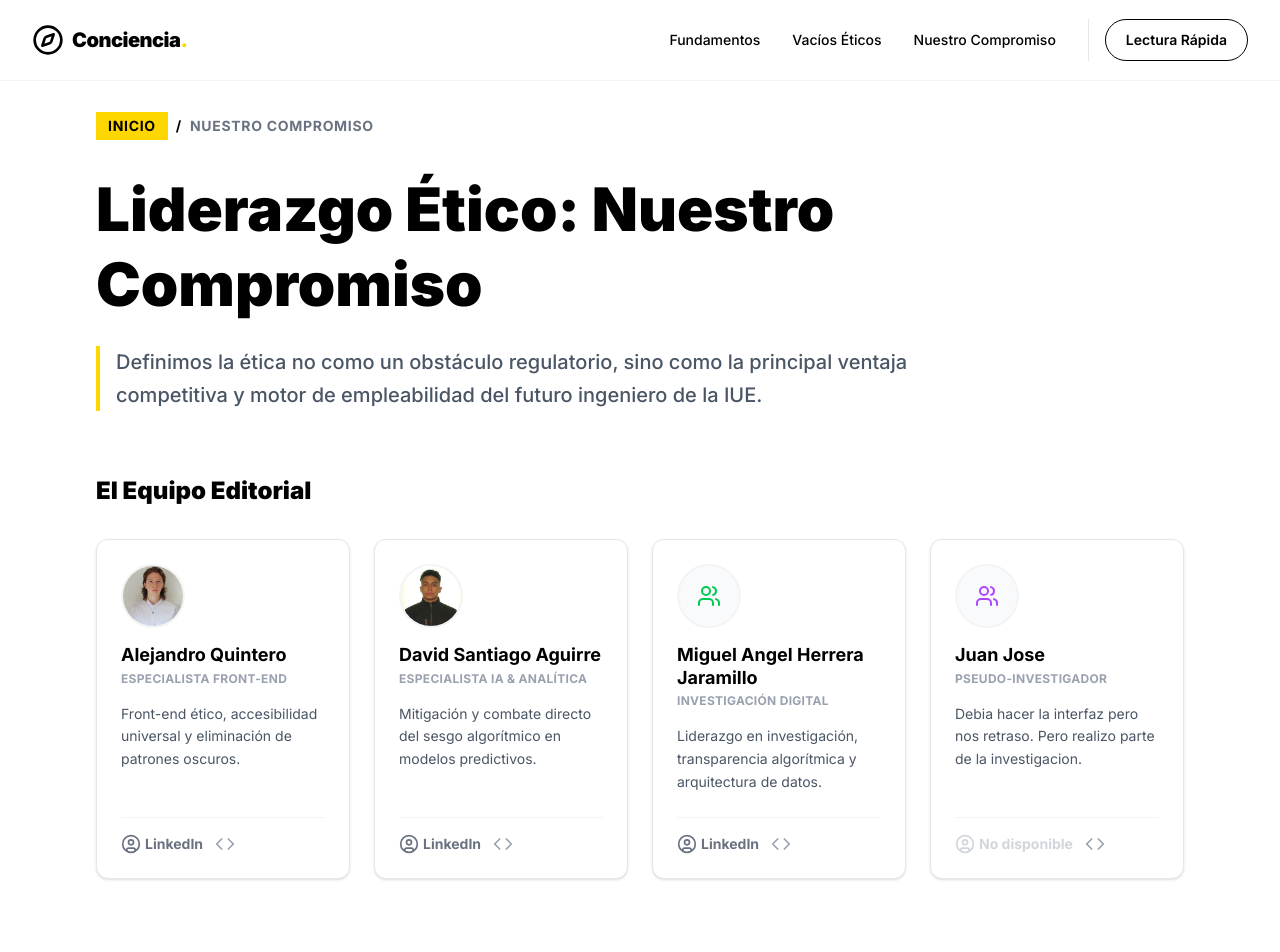
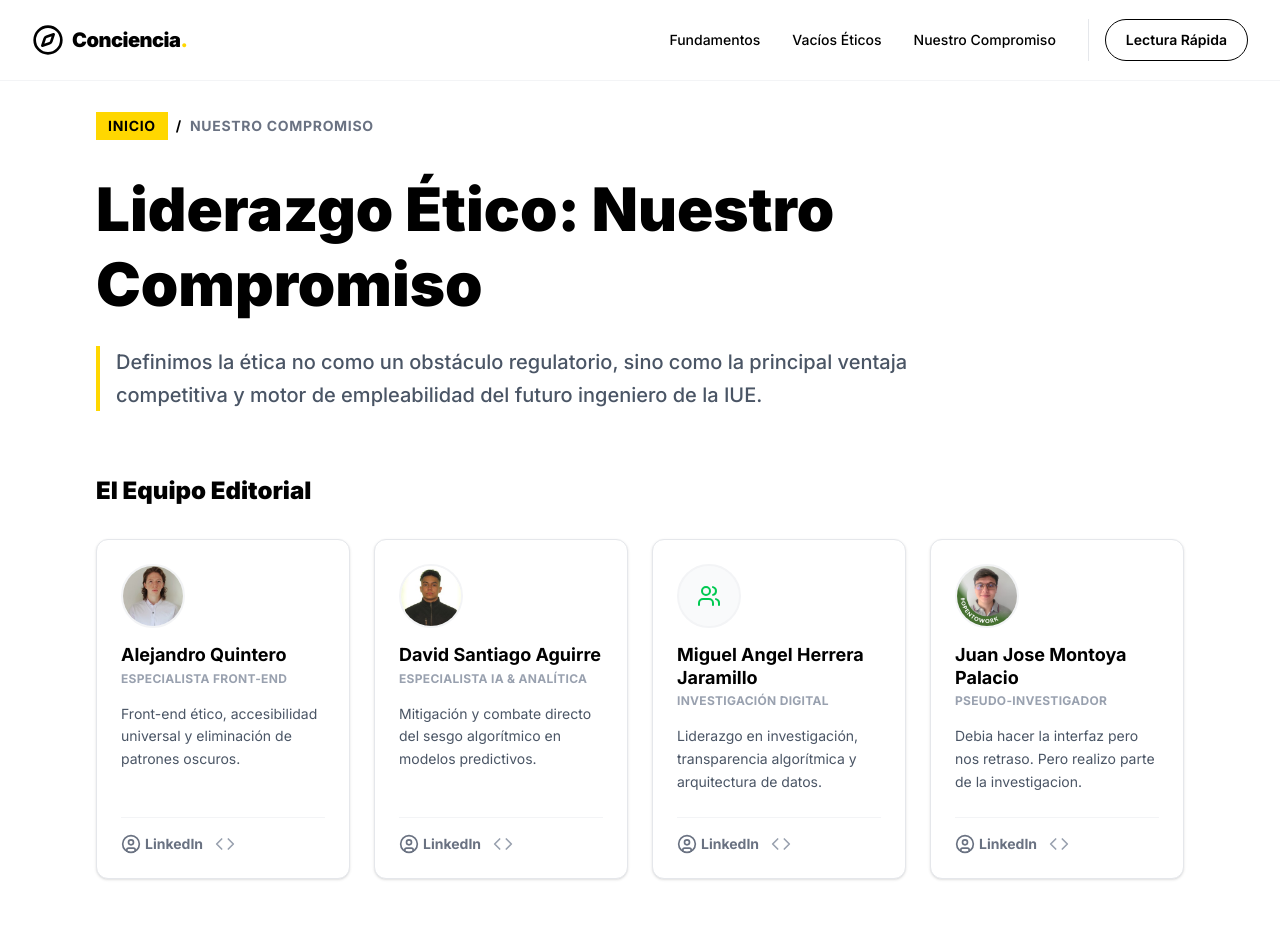
Before and after one commit to AQA04/conciencia_web, a React (Vite) app: page /contacto in a window 1280 px wide. Shown: the top 952 px of the page. Built offline with nearby package versions, Linux system fonts and the light colour scheme.

Commit message:
feat: add Contacto page with team member details and profile imagery

```diff
--- a/src/pages/Contacto.jsx
+++ b/src/pages/Contacto.jsx
@@ -27,11 +27,12 @@ const Contacto = () => {
       linkedin: "https://www.linkedin.com/in/miguel-angel-herrera-7429b4295/"
     },
     {
-      name: "Juan Jose",
+      name: "Juan Jose Montoya Palacio",
       role: "Pseudo-investigador",
       focus: "Debia hacer la interfaz pero nos retraso. Pero realizo parte de la investigacion.",
       icon: <Users className="w-6 h-6 text-purple-500" />,
-      linkedin: ""
+      image: "/JuanJose.png",
+      linkedin: "https://www.linkedin.com/in/juan-jose-montoya-palacio-656193281/"
     }
   ];
 
```
Also changed, not shown: public/JuanJose.png (added).
